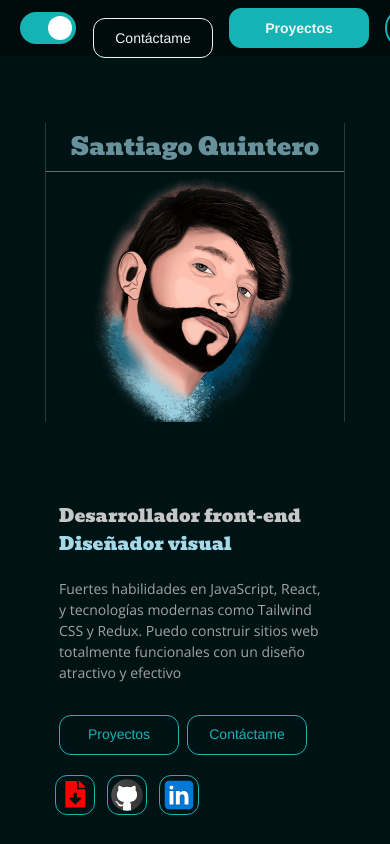
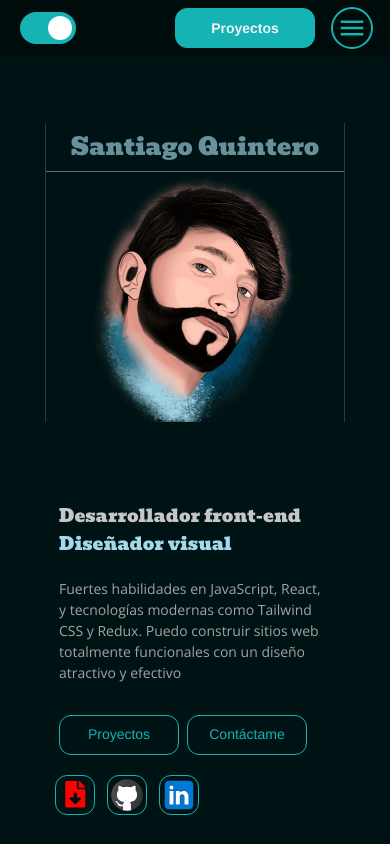
Before and after one commit to WSQuintero/portfolio-final, a React (Vite) app: page / in a window 390 px wide. Shown: the top 844 px of the page. Built offline with nearby package versions, Linux system fonts and the light colour scheme.

Commit message:
corregido boton de contactar

```diff
--- a/src/components/Home/Home.jsx
+++ b/src/components/Home/Home.jsx
@@ -47,7 +47,7 @@ function Home ({ openToogleMenu }) {
               </a>
               <a
                 href="#contact"
-                className="border h-[40px] dark:border-titlecolordark border-titlecolordark p-2 rounded-xl mt-5 xl:mt-auto dark:text-titlecolordark text-titlecolordark w-[120px] text-center  hover:dark:bg-bghometwolight hover:bg-titlecolordark hover:dark:text-titlecolordark hover:text-bghometwolight hover:font-bold"
+                className="border h-[40px]  dark:border-titlecolordark border-titlecolordark p-2 rounded-xl mt-5 xl:mt-auto dark:text-titlecolordark text-titlecolordark w-[120px] text-center  hover:dark:bg-bghometwolight hover:bg-titlecolordark hover:dark:text-titlecolordark hover:text-bghometwolight hover:font-bold"
               >
                 Contáctame
               </a>
--- a/src/components/NavBar/NavBar.jsx
+++ b/src/components/NavBar/NavBar.jsx
@@ -49,7 +49,7 @@ function NavBar ({ openToogleMenu, setOpenToogleMenu, isOpenHeader }) {
           <div className='flex items-center gap-4'>
 
               <a
-                  className='border relative h-[40px] grid place-content-center rounded-xl px-[10px]  dark:text-bghomelight dark:hover:text-bghometwo dark:border-bghomelight  border-titlecolordark p-2  mt-5 xl:mt-auto  text-titlecolordark w-[120px] text-center  hover:dark:bg-bghometwolight hover:bg-titlecolordark hover:dark:text-titlecolordark hover:text-bghometwolight hover:font-bold'
+                  className='border hidden sm:flex relative h-[40px] grid place-content-center rounded-xl px-[10px]  dark:text-bghomelight dark:hover:text-bghometwo dark:border-bghomelight  border-titlecolordark p-2  mt-5 xl:mt-auto  text-titlecolordark w-[120px] text-center  hover:dark:bg-bghometwolight hover:bg-titlecolordark hover:dark:text-titlecolordark hover:text-bghometwolight hover:font-bold'
                   href='#contact'>
                 Contáctame
               </a>
```
